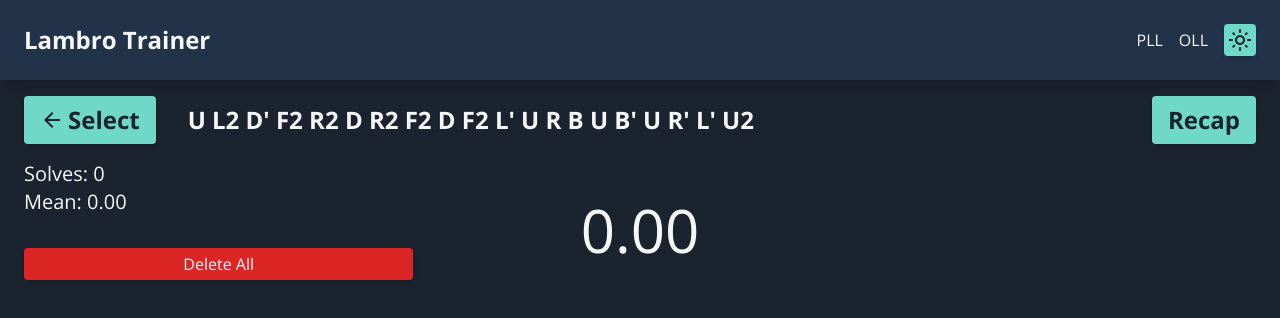
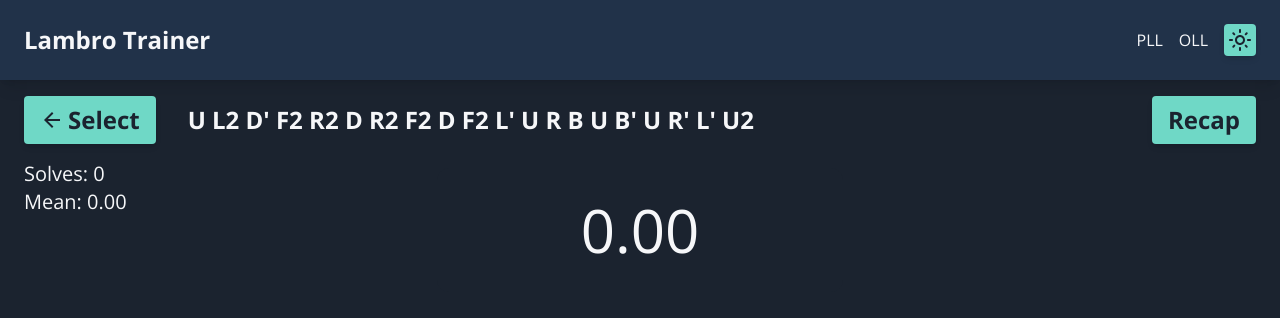
Before and after one commit to andlamb2002/lambro-trainer, a React (Vite) app: page /lambro-trainer/oll/timer in a window 1280 px wide. Shown: the top 318 px of the page. Built offline with nearby package versions, Linux system fonts and the light colour scheme.

Commit message:
Hide delete all button if empty solves

```diff
--- a/src/Trainer/Components/SolvesList.tsx
+++ b/src/Trainer/Components/SolvesList.tsx
@@ -15,6 +15,8 @@ function SolvesList({ solves, setSelectedSolve, deleteSolve, deleteAllSolves }:
         solves.length > 0
         ? (solves.reduce((sum, t) => sum + t.time, 0) / solves.length / 1000).toFixed(2)
         : '0.00';
+
+    const deleteHidden = solves.length === 0 ? 'invisible' : '';
 
     return (
         <div className="flex flex-col sm:px-4 pr-1">
@@ -34,7 +36,7 @@ function SolvesList({ solves, setSelectedSolve, deleteSolve, deleteAllSolves }:
                 ))}
             </ul>
             <button
-                className="btn btn-danger w-full"
+                className={`${deleteHidden} btn btn-danger w-full`}
                 onClick={() => deleteAllSolves()}
             >
                 Delete All
```
